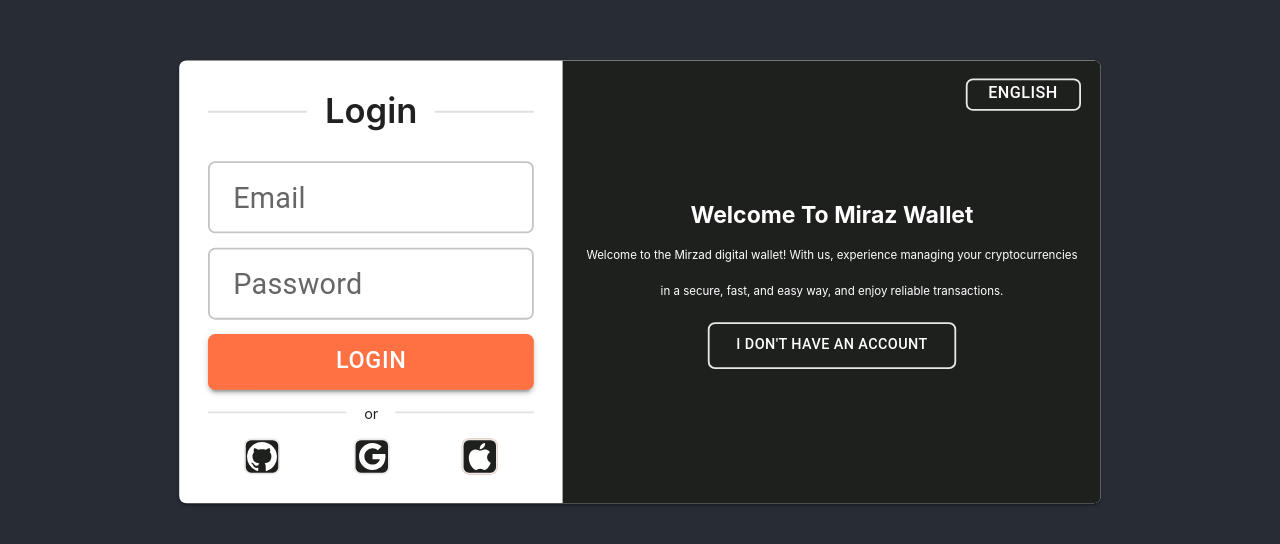
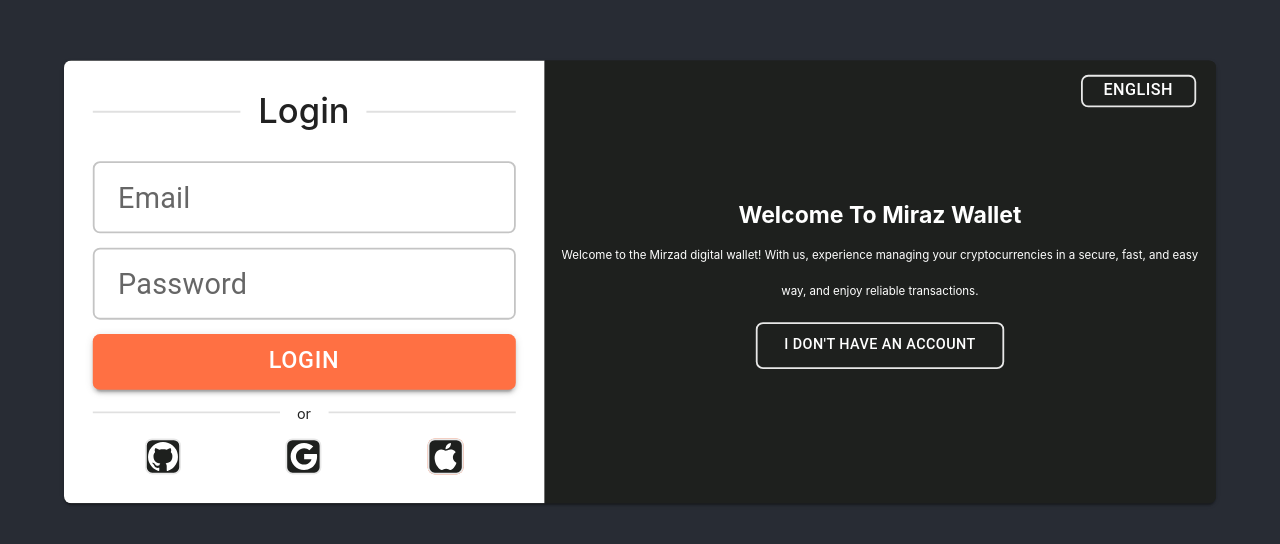
Before and after one commit to siahvosh/Wallet, a React (Create React App) app: page /login in a window 1280 px wide. Shown: the part 118-662 px from the top of the page. Built offline with nearby package versions, Linux system fonts and the light colour scheme.

Commit message:
fix border color problem

```diff
--- a/src/App.css
+++ b/src/App.css
@@ -1,7 +1,6 @@
 .App {
   text-align: center;
 }
-
 
 body {
   direction: ltr;
@@ -12,7 +11,6 @@ body.fa {
   direction: rtl;
   text-align: right;
 }
-
 
 Button{
   background-color: #FF7043 !important;
@@ -33,7 +31,7 @@ Button:active {
   color: #FFFFFF !important;
   border: 1px solid #e8e8e8 !important;
   border-radius: 4px !important;
-  transition: background-color 0.8s !important;
+  transition: border 0.8s !important;
 }
 .btn:hover{
   border: 1px solid #FF7043 !important;
--- a/src/Component/Login/Login.js
+++ b/src/Component/Login/Login.js
@@ -17,11 +17,11 @@ export const Login = () => {
 
     return (
         <React.Fragment>
-           <Card style={{ width: '40%', scale: '1.8'}}>
+           <Card style={{ width: '50%', scale: '1.8', background: '#1E201E'}}>
                <Grid2 container>
-                   <Grid2 size={{xs: 12, sm: 12, md: 5}} style={{padding: '1rem'}}>
-                       <Divider>
-                           <span style={{fontSize: '1.2rem', fontWeight: '600'}}>{t('login.form.title')}</span>
+                   <Grid2 size={{xs: 12, sm: 12, md: 5}} style={{padding: '1rem', background: '#ffffff'}}>
+                       <Divider >
+                           <span style={{fontSize: '1.2rem', fontWeight: '500'}}>{t('login.form.title')}</span>
                        </Divider>
                        <Grid2 style={{marginTop: '1rem'}} container spacing={1}>
                            <Grid2 size={12}>
@@ -75,7 +75,7 @@ export const Login = () => {
                    <Grid2
                        sx={{ display: { xs: 'none', sm: 'none', md: 'block'} }}
                        size={{ xs: 12, sm: 12, md: 7 }}
-                       style={{background: '#1E201E', padding: '10px'}}
+                       style={{background: '#1E201E', padding: '0.5rem'}}
                    >
                        <Button
                            size='small'
--- a/src/Component/Register/Register.js
+++ b/src/Component/Register/Register.js
@@ -14,7 +14,7 @@ export const Register = () => {
 
     return (
         <React.Fragment>
-            <Card style={{ width: '40%', scale: '1.8'}}>
+            <Card style={{ width: '50%', scale: '1.8', background: '#1E201E'}}>
                 <Grid2 container>
                     <Grid2 sx={{ display: { xs: 'none', sm: 'none', md: 'block'} }}  size={{ xs: 12, sm: 12, md: 7 }} style={{background: '#1E201E', padding: '10px'}} >
                         <Button
@@ -56,7 +56,7 @@ export const Register = () => {
                             </Grid2>
                         </div>
                     </Grid2>
-                    <Grid2 size={{xs: 12, sm: 12, md: 5}} style={{padding: '1rem'}}>
+                    <Grid2 size={{xs: 12, sm: 12, md: 5}} style={{padding: '1rem', background: '#ffffff'}}>
                         <Divider style={{fontSize: '.6rem'}}>
                             <span style={{fontSize: '1.2rem', fontWeight: '600'}}>
                                 {t('register.form.title')}
```
